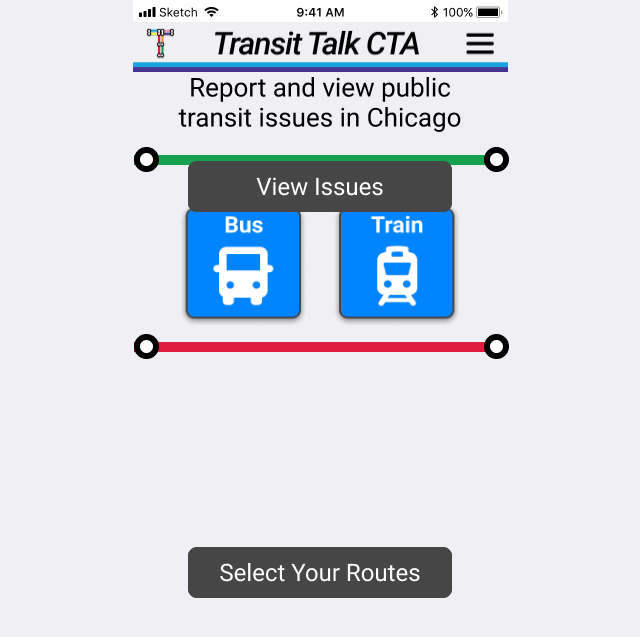
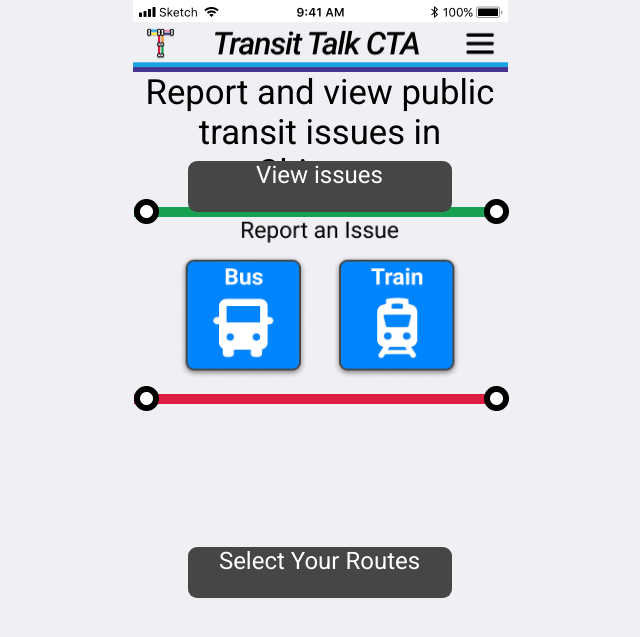
Before and after one commit to andreanthony/andreanthony.github.io, a Jekyll site: the page landingscreen.html, which Jekyll copies as it is, in a window 1280 px wide. Shown: the top 637 px of the page, without its empty margins (320-960 px from the left). Built offline with Jekyll 4.4.1, drawn with Linux system fonts in a browser that asks for light colours.

Commit message:
Update landingscreen.html

```diff
--- a/landingscreen.html
+++ b/landingscreen.html
@@ -15,11 +15,11 @@
 ">
  <div id="bar" style="line-height: 20px;"><img src="/Black.png" alt="bar" /></div>
  <div id="header"><img style="height: 50px; width: 375px;" src="/header.png" alt="header" /></div>
- <div id="maintext"><img src="/mainText.png" alt="maintext" /></div>
- <div id="mainbutton"><img src="/main-button.png" alt="mainbutton" /></div>
+ <div id="maintext">Report and view public transit issues in Chicago</div>
+ <div id="mainbutton">View issues</div>
  <div id="separatorgreen"><img src="/green.png" alt="separatorgreen" /></div>
- <div id="reportissue"><img style="width: 282px; height: 162px;" src="/reportAnIssue.png" alt="separatorgreen" /></div>
+ <div id="reportissue"><img style="width: 282px; height: 162px;" src="/reportAnIssue.png" alt="reportissue" /></div>
  <div id="separatorred"><img src="/red.png" alt="separatorred" /></div>
- <div id="mainbutton-1"><img src="/main-button-1.png" alt="mainbutton1" /></div>
+ <div id="mainbutton-1">Select Your Routes</div>
 </body>
 </html>
```
